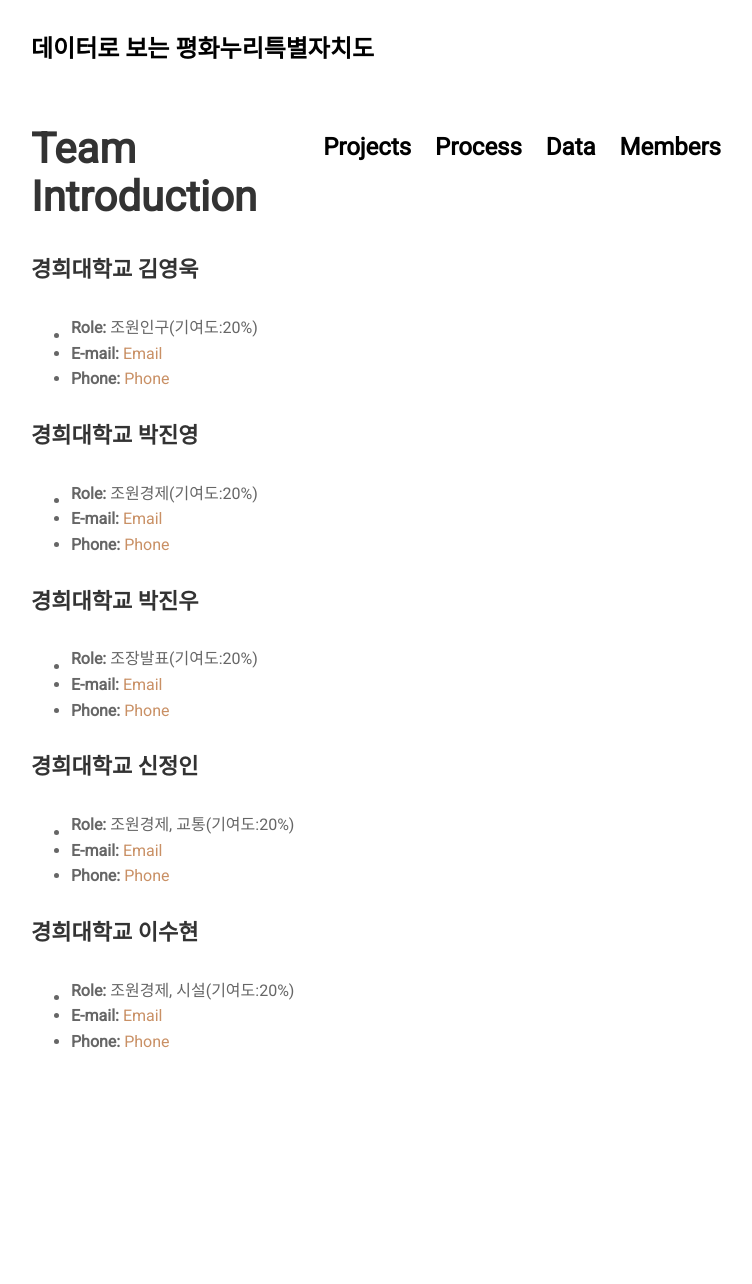
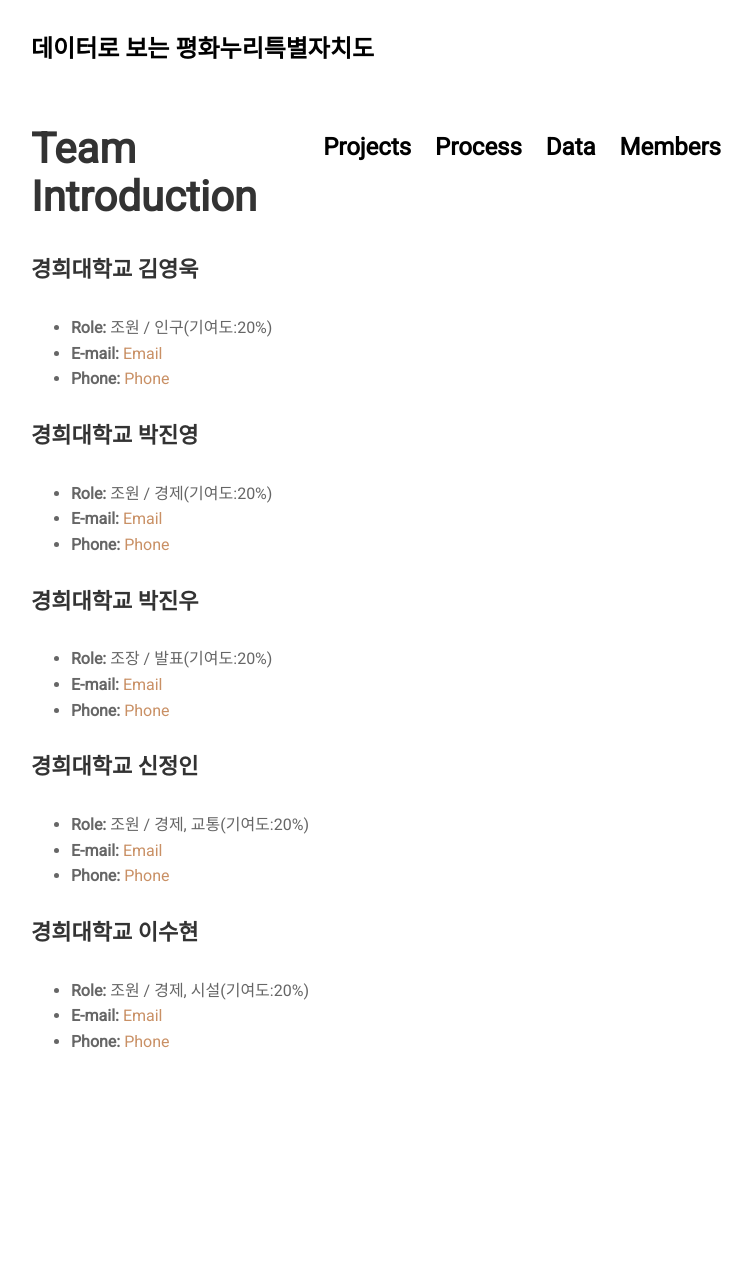
Before and after one commit to jinuew/SICM2002-6, a Jekyll site: the page built from pages/contact.md, in a window 1280 px wide. Shown: the whole page, without its empty margins (264-1016 px from the left). Built offline with Jekyll 4.4.1, drawn with Linux system fonts in a browser that asks for light colours; nearby versions of some CDN libraries.

```diff
--- a/pages/contact.md
+++ b/pages/contact.md
@@ -7,26 +7,26 @@ permalink: /contact
 ## Team Introduction
 
 #### 경희대학교 김영욱
-- **Role:** 조원 | 인구(기여도:20%)
+- **Role:** 조원 / 인구(기여도:20%)
 - **E-mail:** [Email](mailto:duddnrdl10205@khu.ac.kr)
 - **Phone:** [Phone](tel:010-9967-8342)
 
 #### 경희대학교 박진영
-- **Role:** 조원 | 경제(기여도:20%)
+- **Role:** 조원 / 경제(기여도:20%)
 - **E-mail:** [Email](mailto:parkjy0701@naver.com)
 - **Phone:** [Phone](tel:010-2244-3971)
 
 #### 경희대학교 박진우
-- **Role:** 조장 | 발표(기여도:20%)
+- **Role:** 조장 / 발표(기여도:20%)
 - **E-mail:** [Email](mailto:p_jinwoo98@naver.com)
 - **Phone:** [Phone](tel:010-6365-2801)
 
 #### 경희대학교 신정인
-- **Role:** 조원 | 경제, 교통(기여도:20%)
+- **Role:** 조원 / 경제, 교통(기여도:20%)
 - **E-mail:** [Email](mailto:3728e@khu.ac.kr)
 - **Phone:** [Phone](tel:010-6552-5099)
 
 #### 경희대학교 이수현
-- **Role:** 조원 | 경제, 시설(기여도:20%)
+- **Role:** 조원 / 경제, 시설(기여도:20%)
 - **E-mail:** [Email](mailto:dltngus011208@khu.ac.kr)
 - **Phone:** [Phone](tel:010-3910-9609)
```
